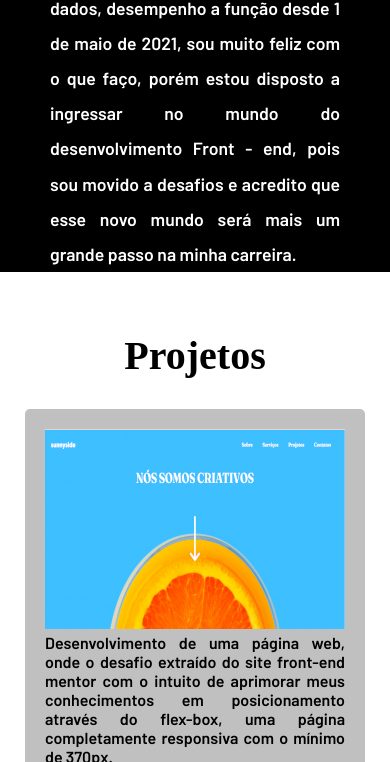
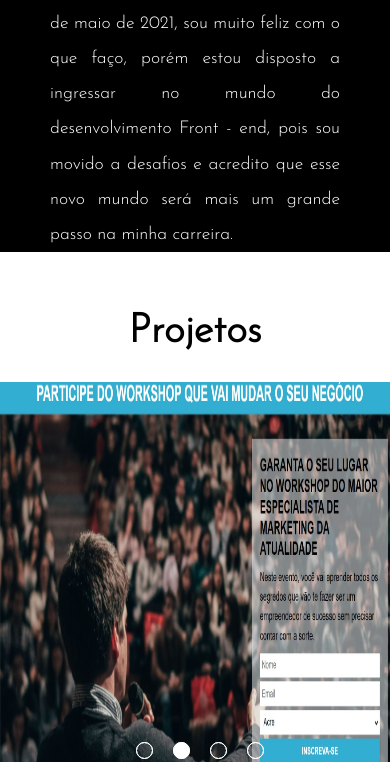
Before and after one commit to JonataRossanttles/Portfolio, a plain HTML site: page index.html in a window 390 px wide. Shown: the part 1157-1919 px from the top of the page. Drawn offline with Linux system fonts and the light colour scheme.

Commit message:
Add files via upload

```diff
--- a/index.html
+++ b/index.html
@@ -52,51 +52,67 @@
     </div>
 
 </section>
+<div id="containerprojetos">
+    <h1>Projetos</h1>
 
-    <div id="containerprojetos">
-        <h1>Projetos</h1>
-        <div id="projetos">
-            <div class="projeto">
-                <img src="Imagens/Sunnyside 300x200.png" alt="" >
-                <p>Desenvolvimento de uma página web, onde o  desafio extraído do site front-end mentor com o intuito de aprimorar meus conhecimentos
-                    em posicionamento através do flex-box, uma página completamente responsiva com o mínimo de 370px.
-                </p>
-                 <a href="https://jonatarossanttles.github.io/Sunnyside/" target="_blank"><input type="button" value="Visualizar" class="botão-visualizar"></a>
+
+
+    <div class="slider">
+        <div class="slides">
+            <input type="radio" name="radio-btn" id="radio1" >
+            <input type="radio" name="radio-btn" id="radio2">
+            <input type="radio" name="radio-btn" id="radio3">
+            <input type="radio" name="radio-btn" id="radio4">
+
+            <div class="slide-one">
+                <a href="https://jonatarossanttles.github.io/Space-Tourism/" target="_blank"> <img src="Imagens/sapce tourism full.png" alt=""></a>
             </div>
-
-            <div class="projeto" >
-                <img src="Imagens/people 300x200.jpg" alt="" >
-                <p> Minha primeira aventura no mundo do desenvolvimeto front-End, construído 100% em HTLM5 e CSS3,
-                    projeto desenvolvido no intuito de promover um marketing positivo para uma empresa Fictícia através de uma
-                    Landing Page para Captura de Leads.
-                 </p>
-
-                <a href=" https://jonatarossanttles.github.io/PAGINA-DE-CAPTURA-WORKSHOP/" target="_blank"><input type="button" value="Visualizar" class="botão-visualizar"></a>
-            </div>
+           <div class="slide">
+            <a href="https://jonatarossanttles.github.io/PAGINA-DE-CAPTURA-WORKSHOP/" target="_blank"> <img src="Imagens/people Full.jpg" alt=""></a>
+           </div>
+           <div class="slide">
+            <a href="https://jonatarossanttles.github.io/Loopstudios/" target="_blank" > <img src=" Imagens/Loopstudios full.png" alt=""></a>
+           </div>
+           <div class="slide">
+            <a href="https://jonatarossanttles.github.io/Sunnyside/" target="_blank"> <img src="Imagens/Sunnyside.png" alt=""></a>
+           </div>
+           <div class="navigation-menu">
+            <div class="auto-btn1" ></div>
+            <div class="auto-btn2" ></div>
+            <div class="auto-btn3" ></div>
+            <div class="auto-btn4" ></div>
 
         </div>
-        <div id="projetos2">
-            <div class="projeto">
-                <img src="Imagens/Loopstudios 300x200.png" alt="" >
-                <p> Projeto desenvolvido através de um desafio proposto pelo site Front-end Mentor, utilizei esse projeto para aprimorar o uso do CSS
-                    GRID e a sobreposição de imagens, assim como a criação de um menu mobile tentando sempre reproduzir de forma fiel a imagem.
-                </p>
-                <a href="https://jonatarossanttles.github.io/Loopstudios/" target="_blank"><input type="button" value="Visualizar" class="botão-visualizar"></a>
-            </div>
-
-            <div class="projeto" >
-                <img src="Imagens/em construação 300x200.png" alt="" >
-                <p>Projeto em construção...</p>
-                <a href="#" target="_blank"><input type="button" value="Visualizar" class="botão-visualizar"></a>
-            </div>
-
+        </div>
+        <div class="menu-slide">
+            <label for="radio1" class="menu-botão"></label>
+            <label for="radio2" class="menu-botão"></label>
+            <label for="radio3" class="menu-botão"></label>
+            <label for="radio4" class="menu-botão"></label>
         </div>
 
     </div>
+</div>
     <footer>
         <p>Site Desenvolvido por Jonata Rossanttles</p>
     </footer>
     <script>
+        let count =1
+document.getElementById("radio1").checked = true
+
+setInterval( function(){
+next()
+},(3000))
+
+function next(){
+count+=1
+let botao = document.getElementsByClassName("auto-btn"+count)[0]
+if (count>4){
+    count=1
+}
+document.getElementById("radio"+count).checked = true
+
+}
 var hamburguer = document.getElementsByClassName("hamburguer")[0]
 hamburguer.addEventListener("click",mostrar)
 
--- a/styleportfolio.css
+++ b/styleportfolio.css
@@ -2,6 +2,8 @@
 @import url('https://fonts.googleapis.com/css2?family=Bebas+Neue&display=swap');
 @import url('https://fonts.googleapis.com/css2?family=Barlow:wght@600&display=swap');
 @import url('https://fonts.googleapis.com/css2?family=Fraunces:opsz,wght@9..144,700;9..144,900&display=swap');
+@import url('https://fonts.googleapis.com/css2?family=Josefin+Sans:wght@300&display=swap');
+
 *{
     list-style: none;
     margin: 0;
@@ -15,8 +17,8 @@ html{
 
 }
 :root{
-    --font-padrao: 'barlow',serif;
-    --fonte-destaque: 'Fraunces',serif;
+    --font-padrao: 'Josefin Sans',serif;
+    --fonte-destaque: 'Josefin Sans',serif;
 }
 body{
     background-color: white;
@@ -157,6 +159,7 @@ main #p3{
 
 }
 .botãoredes{
+    cursor: pointer;
     border-radius: 5px;
     height: 50px;
     width: 90px;
@@ -219,13 +222,13 @@ section p{
 
     margin-top: 10px;
     min-width: 320px;
-    max-width: 1100px;
+    max-width: 1000px;
     background-color: white;
     margin: auto;
     box-shadow: 2px 2px 1px rgba(0, 0, 0, 0.055);
 }
 #containerprojetos h1{
-    font-family: var(--fonte-padrao);
+    font-family: var(--fonte-destaque);
     padding-top: 10px;
     margin-bottom: 30px;
     font-size: 2.5rem;
@@ -247,11 +250,12 @@ section p{
 
 .projeto p{
     text-align: justify;
-    font-weight: 500;
+    font-weight: bold;
     font-family:var(--font-padrao);
     margin-bottom: 20px;
 
 }
+
 div.projeto{
     align-items: center;
     display: block;
@@ -268,6 +272,7 @@ div.projeto{
 
 }
 .botão-visualizar{
+    cursor: pointer;
     border: 1px solid;
      width: 100%;
      height: 30px;
@@ -306,7 +311,158 @@ footer p{
 .ocultar{
     display: none;
 }
+/* CONFIGURANDO O CARROCEL*/
+.slider{
+    width: 900px;
+    height: 700px;
+    overflow: hidden;
+    margin: auto;
+}
+.slides{
+    width: 3600px;
+    display: flex;
+}
+.slides input{
+    display: none;
+}
+.slide-one, .slide{
+    width: 900px;
+    height: 600px;
+
+}
+.slide-one img, .slide img{
+    width: 900px;
+    height: 600px;
+}
+
+.menu-slide{
+    position: absolute;
+    margin-top: -40px;
+    justify-content: center;
+    display: flex;
+    width: 900px;
+
+}
+.navigation-menu{
+    position: absolute;
+    margin-top: 560px;
+    margin-left: 386px;
+    display: flex;
+    width: 129px;
+}
+
+.navigation-menu div{
+    background-color: rgba(128, 128, 128, 0.179);
+    border: solid 1px white;
+    width: 15px;
+    height: 15px;
+    border-radius: 15px;
+    cursor: pointer;
+
+}
+
+.navigation-menu div:not(:last-child){
+    margin-right: 20px;
+}
+.menu-botão{
+
+    border: solid 1px white;
+    width: 15px;
+    height: 15px;
+    border-radius: 15px;
+    cursor: pointer;
+}
+.menu-botão:not(:last-child){
+    margin-right: 20px;
+}
+.menu-botão:hover{
+    background-color: white;
+}
+#radio1:checked ~ .slide-one{
+    margin-left: 0px;
+    transition: 0.5s;
+}
+#radio2:checked ~ .slide-one{
+    margin-left: -900px;
+    transition: 0.5s;
+}
+#radio3:checked ~ .slide-one{
+    margin-left: -1800px;
+    transition: 0.5s;
+}
+#radio4:checked ~ .slide-one{
+    margin-left: -2700px;
+    transition: 0.5s;
+}
+#radio1:checked ~ .navigation-menu .auto-btn1{
+    background-color: white;
+}
+#radio2:checked ~ .navigation-menu .auto-btn2{
+    background-color: white;
+}
+#radio3:checked ~ .navigation-menu .auto-btn3{
+    background-color: white;
+}
+#radio4:checked ~ .navigation-menu .auto-btn4{
+    background-color: white;
+}
+
+
+
 /* USO DE MEDI QUERY*/
+@media screen and  (max-width:902px){
+    .slider{
+        width: 400px;
+        height: 400px;
+        overflow: hidden;
+        margin: auto;
+    }
+    .slides{
+        width: 1600px;
+        display: flex;
+    }
+    .slide-one, .slide{
+        width: 400px;
+        height: 400px;
+
+    }
+    .slide-one img, .slide img{
+        width: 400px;
+        height: 400px;
+    }
+    .menu-slide{
+        position: absolute;
+        margin-top: -40px;
+        justify-content: center;
+        display: flex;
+        width: 400px;
+
+    }
+    .navigation-menu{
+        position: absolute;
+        margin-top: 360px;
+        margin-left: 136px;
+        display: flex;
+
+    }
+    #radio1:checked ~ .slide-one{
+        margin-left: 0px;
+        transition: 0.5s;
+    }
+    #radio2:checked ~ .slide-one{
+        margin-left: -400px;
+        transition: 0.5s;
+    }
+    #radio3:checked ~ .slide-one{
+        margin-left: -800px;
+        transition: 0.5s;
+    }
+    #radio4:checked ~ .slide-one{
+        margin-left: -1200px;
+        transition: 0.5s;
+    }
+
+}
 @media screen and (max-width:777px){
 
  main{
```
Also changed, not shown: Imagens/people Full.jpg (added), Imagens/sapce tourism full.png (added).
